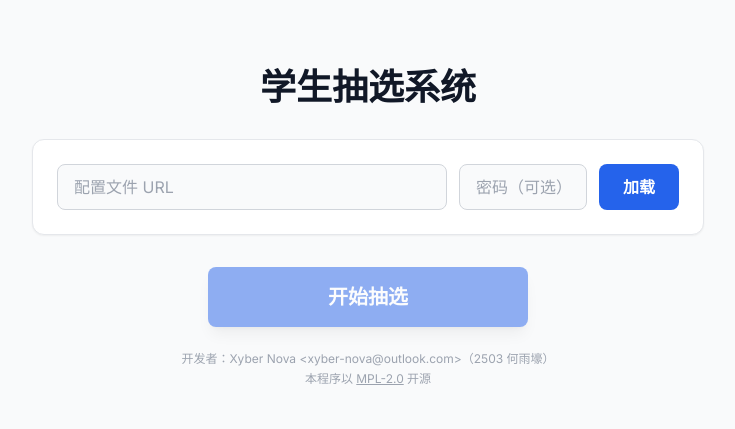
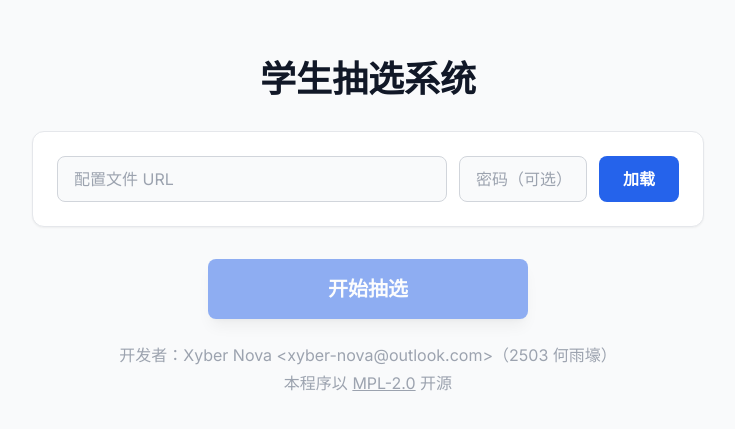
Before and after one commit to Mengzi-No-1-High-School-Unofficial/GoodLuck, a Vue app: page / in a window 1280 px wide. Shown: the part 165-594 px from the top of the page, without its empty margins (272-1007 px from the left). Built offline with nearby package versions, Linux system fonts and the light colour scheme.

Commit message:
chore: do sth

```diff
--- a/src/App.vue
+++ b/src/App.vue
@@ -127,7 +127,7 @@
       </div>
 
       <!-- 开发者信息 -->
-      <div class="text-center text-gray-400 text-xs mt-8 pb-4">
+      <div class="text-center text-gray-400 mt-8 pb-4">
         <p>开发者：Xyber Nova &lt;xyber-nova@outlook.com&gt;（2503 何雨壕）</p>
         <p class="mt-1">本程序以 <a href="https://www.mozilla.org/en-US/MPL/2.0/" target="_blank"
             class="hover:text-gray-600 underline">MPL-2.0</a> 开源</p>
```
